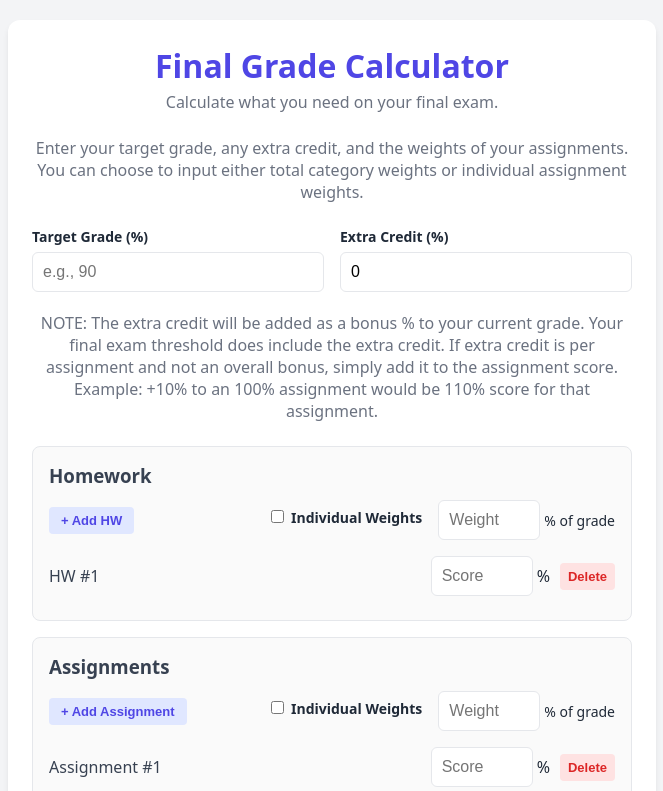
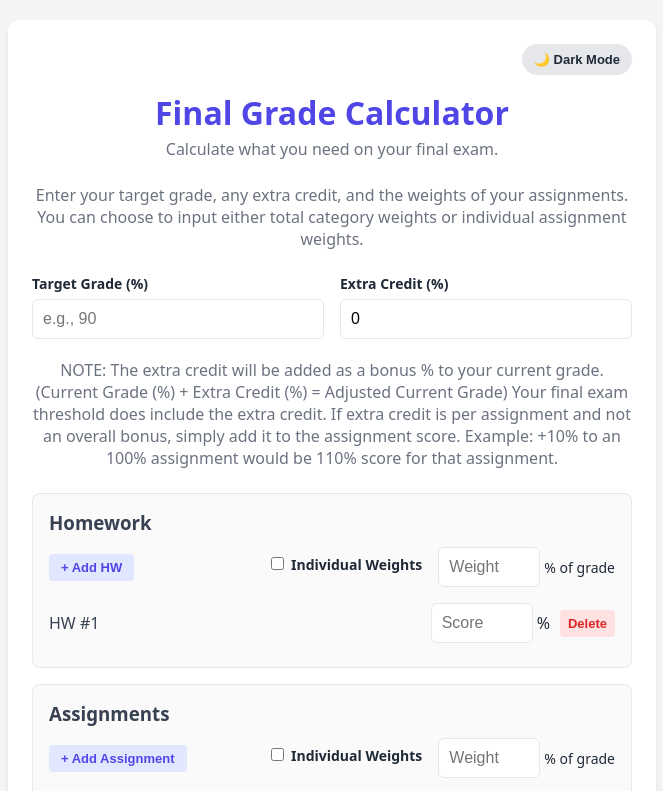
Before and after one commit to timbeely/gradeCalc, a plain HTML site: page index.html in a window 1280 px wide. Shown: the top 791 px of the page, without its empty margins (308-971 px from the left). Drawn offline with Linux system fonts and the light colour scheme.

Commit message:
Added Dark Mode

```diff
--- a/index.html
+++ b/index.html
@@ -9,6 +9,9 @@
 </head>
 <body>
     <div class="calculator-container">
+        <div class="theme-toggle-container">
+            <button type="button" class="btn-theme" id="theme-button" onclick="toggleTheme()">🌙 Dark Mode</button>
+        </div>
         <h1>Final Grade Calculator</h1>
         <p> Calculate what you need on your final exam. </p>
         <p> Enter your target grade, any extra credit, and the weights of your assignments.
@@ -25,7 +28,7 @@
                     <input type="number" id="extra-credit" placeholder="e.g., 2" min="0" value="0" oninput="calculateGrade(false)">
                 </div>
             </div>
-        <p> NOTE: The extra credit will be added as a bonus % to your current grade.
+        <p> NOTE: The extra credit will be added as a bonus % to your current grade. (Current Grade (%) + Extra Credit (%) = Adjusted Current Grade)
             Your final exam threshold does include the extra credit.
             If extra credit is per assignment and not an overall bonus, simply add it to the assignment score.
             Example: +10% to an 100% assignment would be 110% score for that assignment.</p>
@@ -53,6 +56,7 @@
             <h2>You need a <span id="required-score">0</span>% on the final exam.</h2>
             <p id="result-message"></p>
         </div>
+        <p> By: TJ Bielefeld </p>
     </div>
 </body>
 </html>
--- a/style.css
+++ b/style.css
@@ -7,6 +7,15 @@
     --border: #e5e7eb;
     --success: #16a34a;
     --danger: #dc2626;
+}
+
+/* Dark Theme Color Palette */
+.dark-theme {
+    --bg: #0f172a;
+    --card-bg: #1e293b;
+    --text: #f8fafc;
+    --border: #334155;
+    --fafafa: #1e293b; /* Replaces the light card background background */
 }
 
 body {
@@ -61,7 +70,7 @@ input:focus { border-color: var(--primary); }
 
 /* Section Cards */
 .grade-section {
-    background: #fafafa;
+    background: var(--fafafa, #fafafa); /* Falls back to light gray if theme isn't dark */
     border: 1px solid var(--border);
     border-radius: 8px;
     padding: 16px;
@@ -213,3 +222,22 @@ input:focus { border-color: var(--primary); }
 #required-score { color: var(--primary); font-size: 28px; font-weight: 700; }
 
 .hidden { display: none !important; }
+
+/* Dark Mode Toggle Button Fixed Layout */
+.theme-toggle-container {
+    display: flex;
+    justify-content: flex-end;
+    margin-bottom: 16px;
+}
+
+.btn-theme {
+    background: var(--border);
+    color: var(--text);
+    border: none;
+    padding: 8px 12px;
+    border-radius: 20px;
+    font-size: 13px;
+    font-weight: 600;
+    cursor: pointer;
+    transition: background 0.2s;
+}
```
